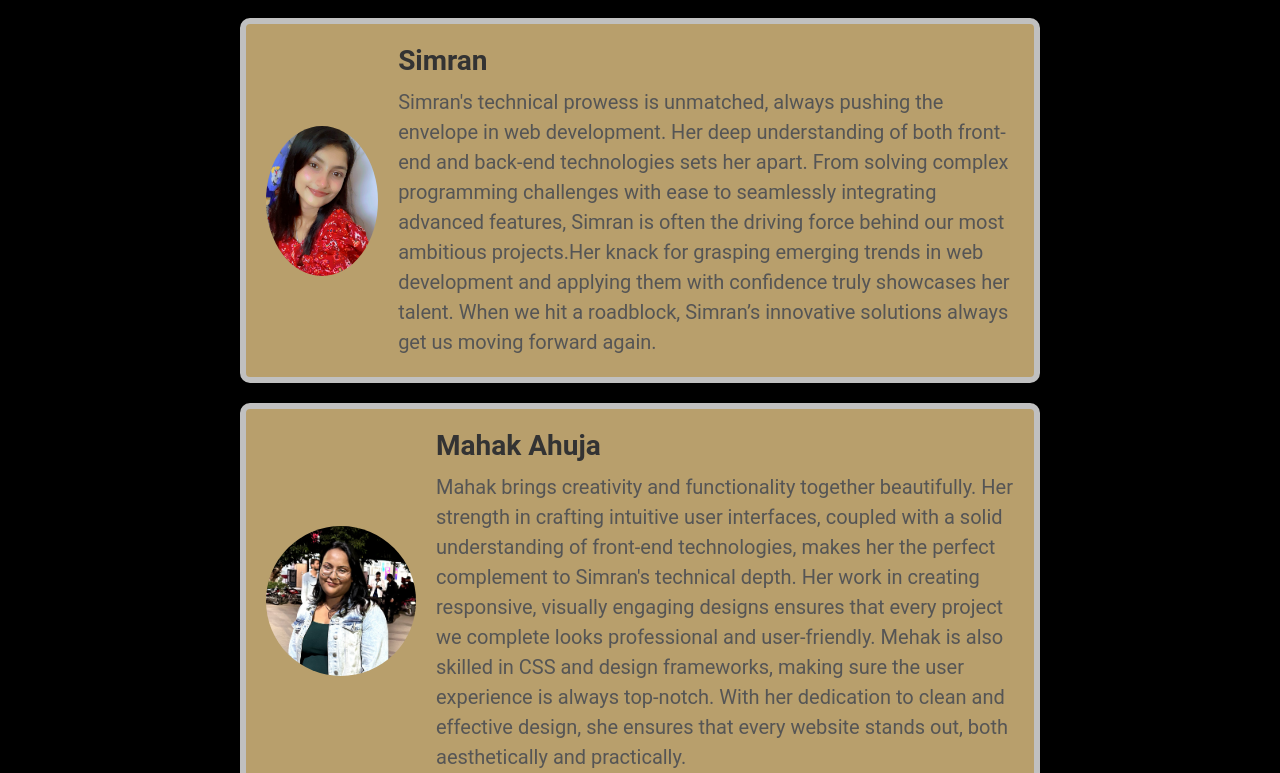
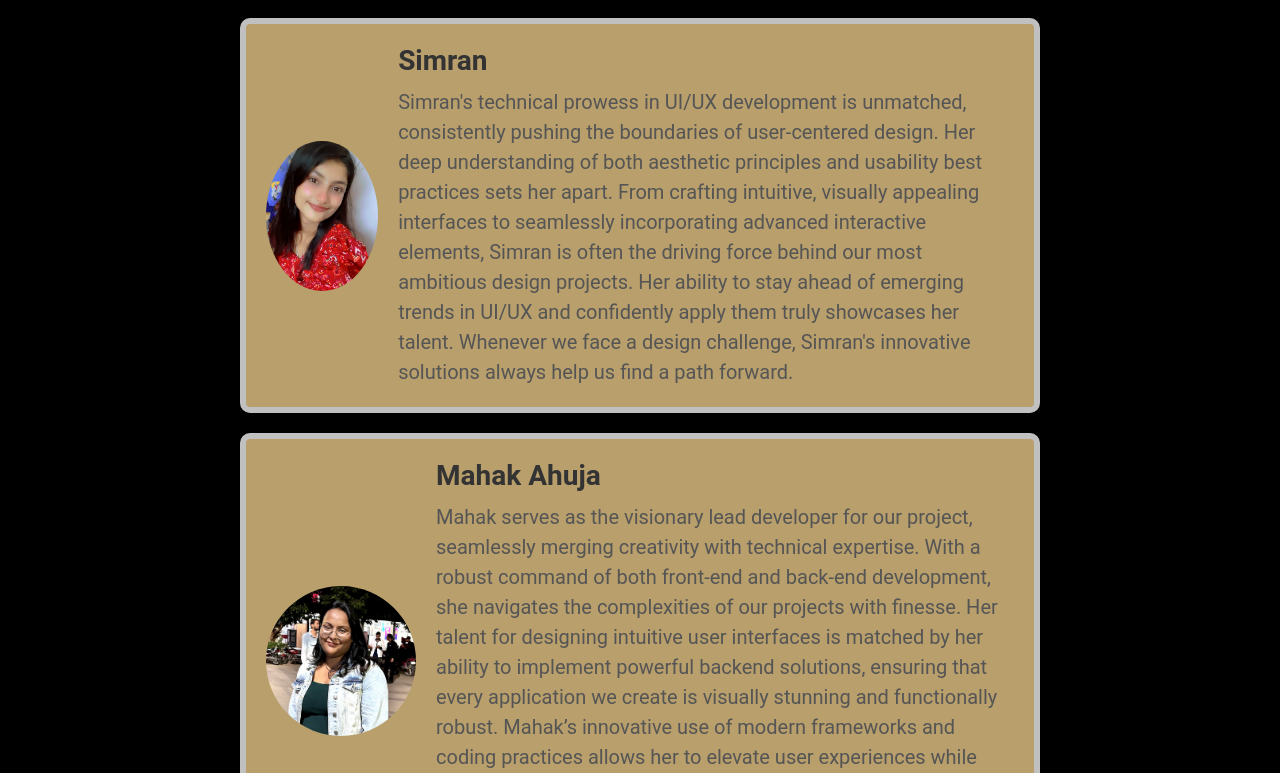
Before and after one commit to mahakahuja/Quick-Resume, a plain HTML site: page aboutus.html in a window 1280 px wide. Shown: the part 179-952 px from the top of the page. Drawn offline with Linux system fonts and the light colour scheme.

Commit message:
aboutus.html

```diff
--- a/aboutus.html
+++ b/aboutus.html
@@ -35,7 +35,7 @@
         <div class="founder-details">
           <div class="founder-name">Simran</div>
           <div class="about-text">
-            Simran's technical prowess is unmatched, always pushing the envelope in web development. Her deep understanding of both front-end and back-end technologies sets her apart. From solving complex programming challenges with ease to seamlessly integrating advanced features, Simran is often the driving force behind our most ambitious projects.Her knack for grasping emerging trends in web development and applying them with confidence truly showcases her talent. When we hit a roadblock, Simran’s innovative solutions always get us moving forward again.
+            Simran's technical prowess in UI/UX development is unmatched, consistently pushing the boundaries of user-centered design. Her deep understanding of both aesthetic principles and usability best practices sets her apart. From crafting intuitive, visually appealing interfaces to seamlessly incorporating advanced interactive elements, Simran is often the driving force behind our most ambitious design projects. Her ability to stay ahead of emerging trends in UI/UX and confidently apply them truly showcases her talent. Whenever we face a design challenge, Simran's innovative solutions always help us find a path forward.
           </div>
         </div>
       </div>
@@ -46,7 +46,7 @@
         <div class="founder-details">
           <div class="founder-name">Mahak Ahuja</div>
           <div class="about-text">
-            Mahak brings creativity and functionality together beautifully. Her strength in crafting intuitive user interfaces, coupled with a solid understanding of front-end technologies, makes her the perfect complement to Simran's technical depth. Her work in creating responsive, visually engaging designs ensures that every project we complete looks professional and user-friendly. Mehak is also skilled in CSS and design frameworks, making sure the user experience is always top-notch. With her dedication to clean and effective design, she ensures that every website stands out, both aesthetically and practically.
+            Mahak serves as the visionary lead developer for our project, seamlessly merging creativity with technical expertise. With a robust command of both front-end and back-end development, she navigates the complexities of our projects with finesse. Her talent for designing intuitive user interfaces is matched by her ability to implement powerful backend solutions, ensuring that every application we create is visually stunning and functionally robust. Mahak’s innovative use of modern frameworks and coding practices allows her to elevate user experiences while maintaining optimal performance. Driven by a passion for creating transformative digital solutions, she consistently inspires our team to push the limits of what’s possible.
           </div>
         </div>
       </div>
```
